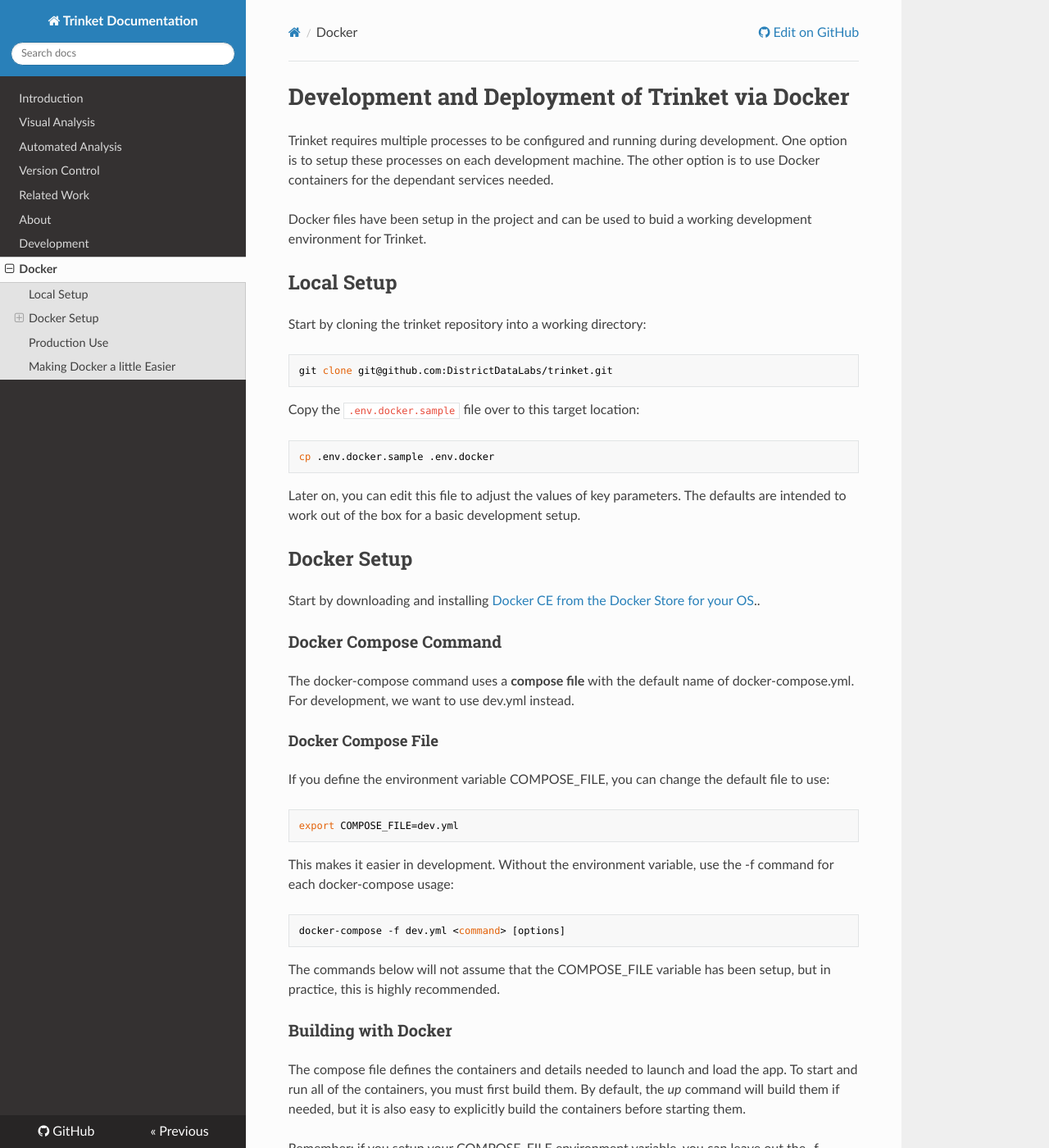
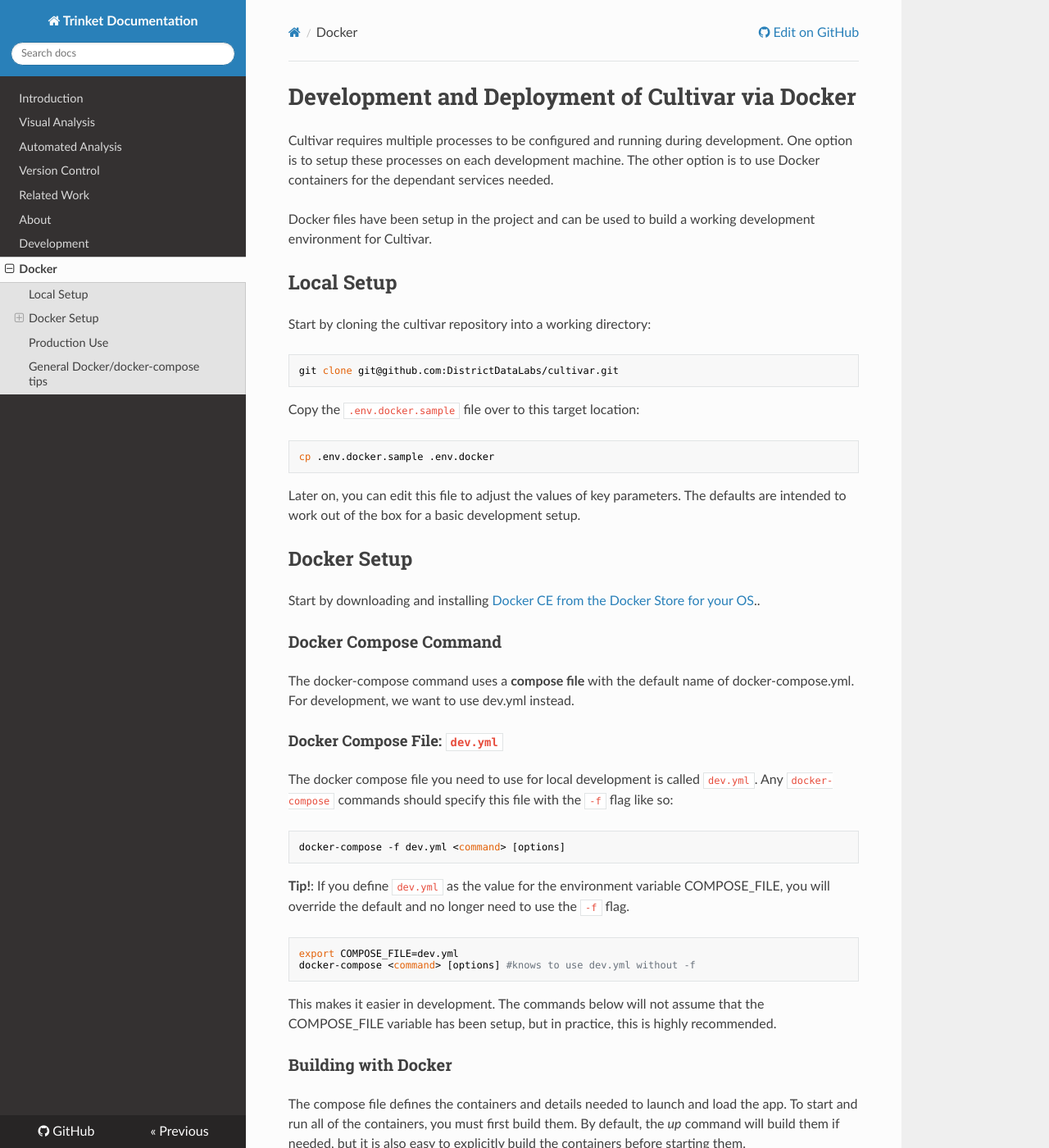
Before and after one commit to DistrictDataLabs/cultivar, an MkDocs documentation site: the page built from docs/docker.md, in a window 1280 px wide and 1400 px high. Shown: the whole window at 82% size. Built offline with MkDocs 1.6.1, drawn with Linux system fonts in a browser that asks for light colours; nearby versions of some CDN libraries; old or Windows-style settings are respelled for this version of MkDocs; some of the changed text lies outside the part shown.

Commit message:
Correct and simpify some of the extended docker documentation, and provide a "Quick Start" version on the main README for Docker dev so it's less confusing/verbose for newbies.

```diff
--- a/docs/docker.md
+++ b/docs/docker.md
@@ -1,18 +1,18 @@
-# Development and Deployment of Trinket via Docker
+# Development and Deployment of Cultivar via Docker
 
-Trinket requires multiple processes to be configured and running during
+Cultivar requires multiple processes to be configured and running during
 development. One option is to setup these processes on each development
 machine. The other option is to use Docker containers for the dependant
 services needed.
 
-Docker files have been setup in the project and can be used to buid a
-working development environment for Trinket.
+Docker files have been setup in the project and can be used to build a
+working development environment for Cultivar.
 
 ## Local Setup
 
-Start by cloning the trinket repository into a working directory:
+Start by cloning the cultivar repository into a working directory:
 
-    git clone git@github.com:DistrictDataLabs/trinket.git
+    git clone git@github.com:DistrictDataLabs/cultivar.git
 
 Copy the `.env.docker.sample` file over to this target location:
 
@@ -30,19 +30,18 @@
 default name of docker-compose.yml. For development, we want to use
 dev.yml instead.
 
-#### Docker Compose File
+#### Docker Compose File: `dev.yml`
 
-If you define the environment variable COMPOSE_FILE, you can change the
-default file to use:
-
-    export COMPOSE_FILE=dev.yml
-
-This makes it easier in development. Without the environment variable,
-use the -f command for each docker-compose usage:
+The docker compose file you need to use for local development is called `dev.yml`. Any `docker-compose` commands should specify this file with the `-f` flag like so:
 
     docker-compose -f dev.yml <command> [options]
 
-The commands below will not assume that the COMPOSE_FILE variable has
+**Tip!**: If you define `dev.yml` as the value for the environment variable COMPOSE_FILE, you will override the default and no longer need to use the `-f` flag.
+
+    export COMPOSE_FILE=dev.yml
+    docker-compose <command> [options] #knows to use dev.yml without -f
+
+This makes it easier in development. The commands below will not assume that the COMPOSE_FILE variable has
 been setup, but in practice, this is highly recommended.
 
 ### Building with Docker
@@ -52,9 +51,6 @@
 build them. By default, the _up_ command will build them if needed, but
 it is also easy to explicitly build the containers before starting
 them.
-
-Remember: if you setup your COMPOSE_FILE environment variable, you can leave out the -f dev.yml in
-the commmand.
 
     docker-compose -f dev.yml build
 
@@ -101,14 +97,14 @@
 
 ## Production Use
 
-The current recommendation with Trinket is to run on heroku. The project
+The current recommendation with Cultivar is to run on heroku. The project
 includes the required Procfile for this purpose.
 
 It is possible to run the project using docker in production, and the
 docker-compose.yml file is provided for this case, but that
 configuration has not been tested, and is not currently supported.
 
-## Making Docker a little Easier
+## General Docker/docker-compose tips
 
 Here are a few of my tips for making things easier using docker.
 
@@ -132,6 +128,11 @@
 	Now, you can do this:
 
         ./manage migrate --list
+
+3. To simulate an interactive shell running 'inside' a given container, use the following:
+
+    docker exec -it <container-name> /bin/bash
+
 
 # PostgreSQL Data
 
```
Also changed, not shown: other parts of docs/docker.md (+1 -1 lines), README.md (+21 -12 lines).
